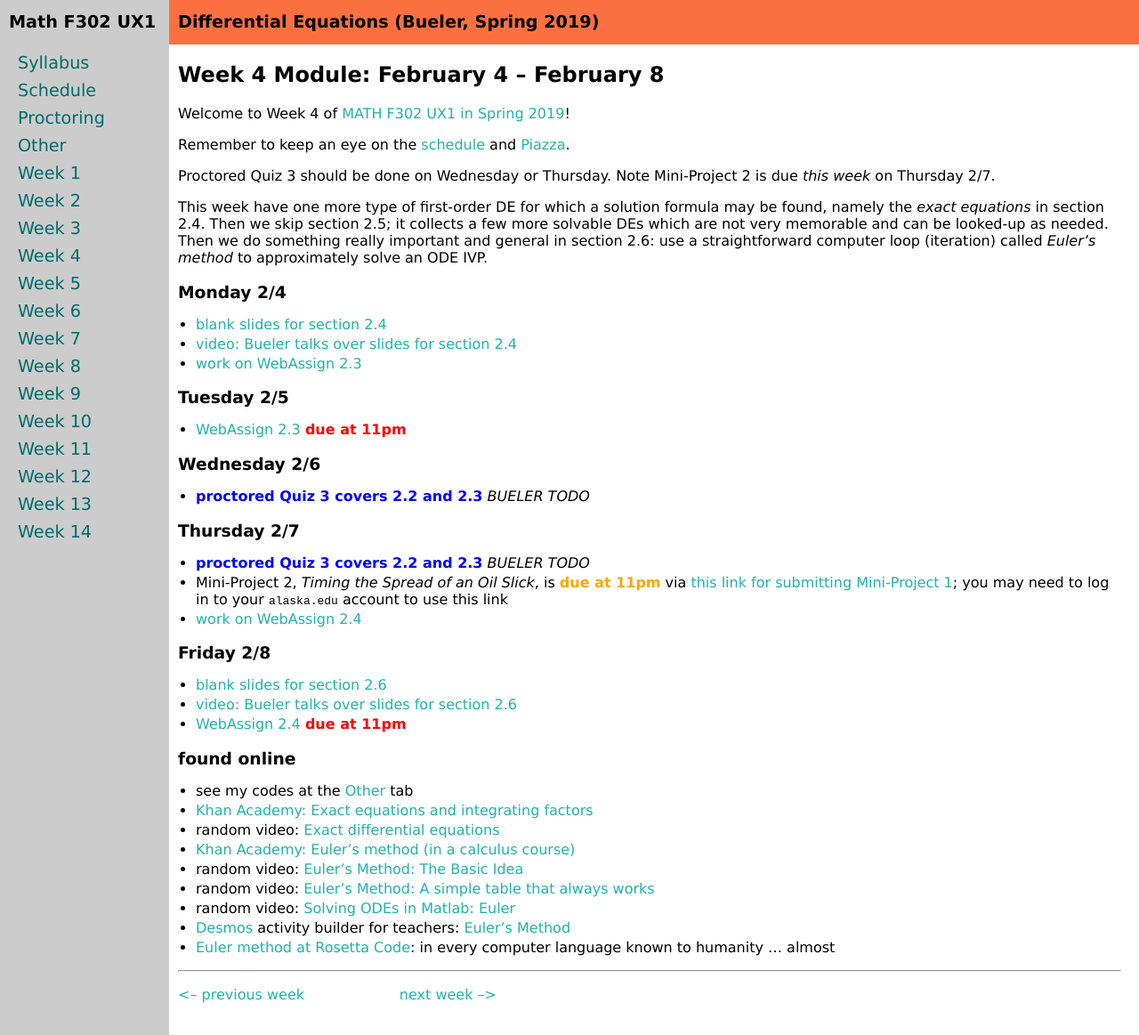
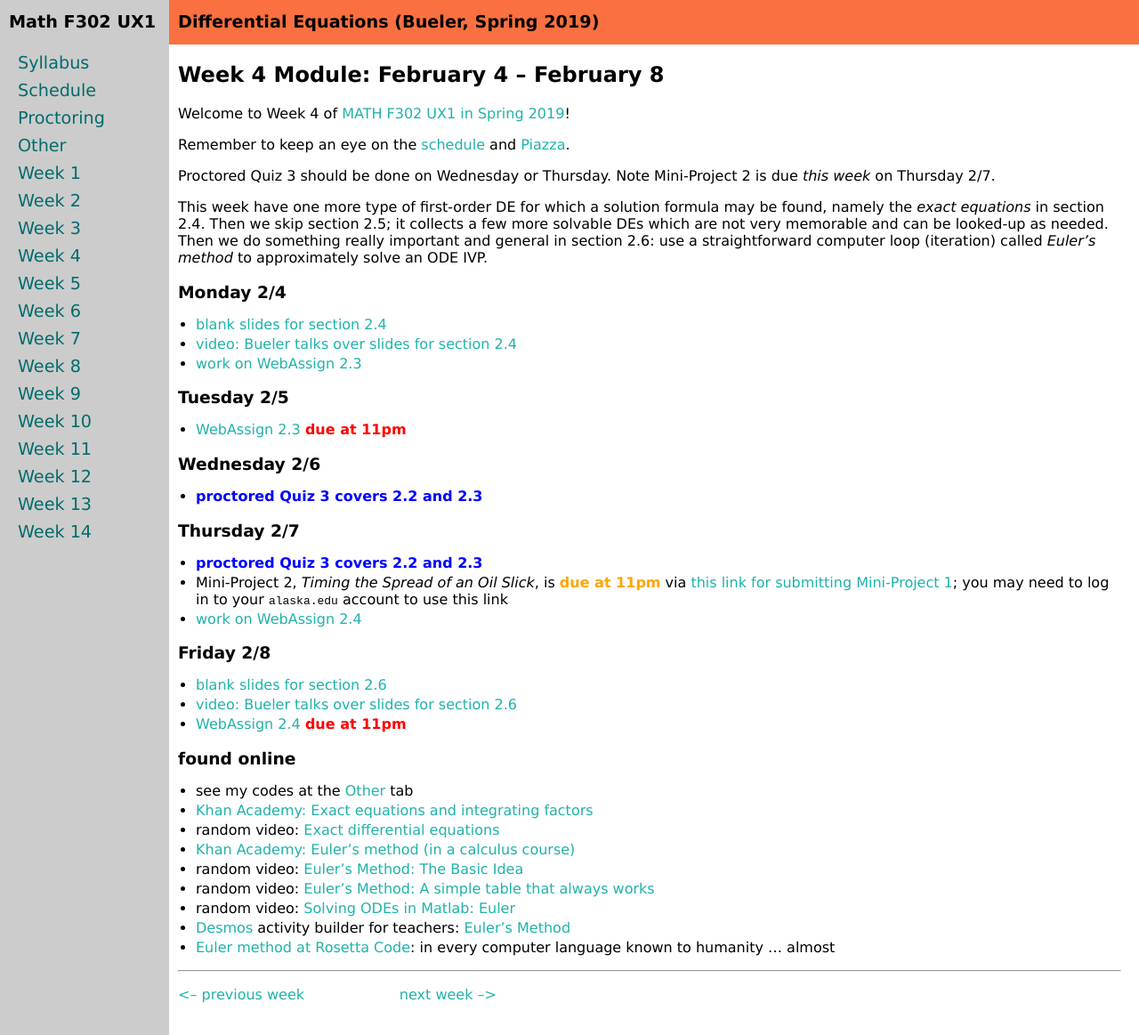
Before and after one commit to bueler/math302, a Jekyll site: the page built from week4.md, in a window 1280 px wide and 1163 px high. Shown: the whole window at 89% size. Built offline with Jekyll 4.4.1, drawn with Linux system fonts in a browser that asks for light colours.

Commit message:
remove quiz TODOs ... but I still have to do it

```diff
--- a/week4.md
+++ b/week4.md
@@ -22,10 +22,10 @@ This week have one more type of first-order DE for which a solution formula may
 * [WebAssign 2.3](https://www.webassign.net/) <span style="color:red">**due at 11pm**</span>
 
 ### Wednesday 2/6
-* <span style="color:blue">**proctored Quiz 3 covers 2.2 and 2.3**</span> _BUELER TODO_
+* <span style="color:blue">**proctored Quiz 3 covers 2.2 and 2.3**</span>
 
 ### Thursday 2/7
-* <span style="color:blue">**proctored Quiz 3 covers 2.2 and 2.3**</span> _BUELER TODO_
+* <span style="color:blue">**proctored Quiz 3 covers 2.2 and 2.3**</span>
 * Mini-Project 2, _Timing the Spread of an Oil Slick_, is <span style="color:orange">**due at 11pm**</span> via [this link for submitting Mini-Project 1](https://goo.gl/forms/wnQQsKxObqHMtrIp1); you may need to log in to your `alaska.edu` account to use this link
 * [work on WebAssign 2.4](https://www.webassign.net/)
 
```
